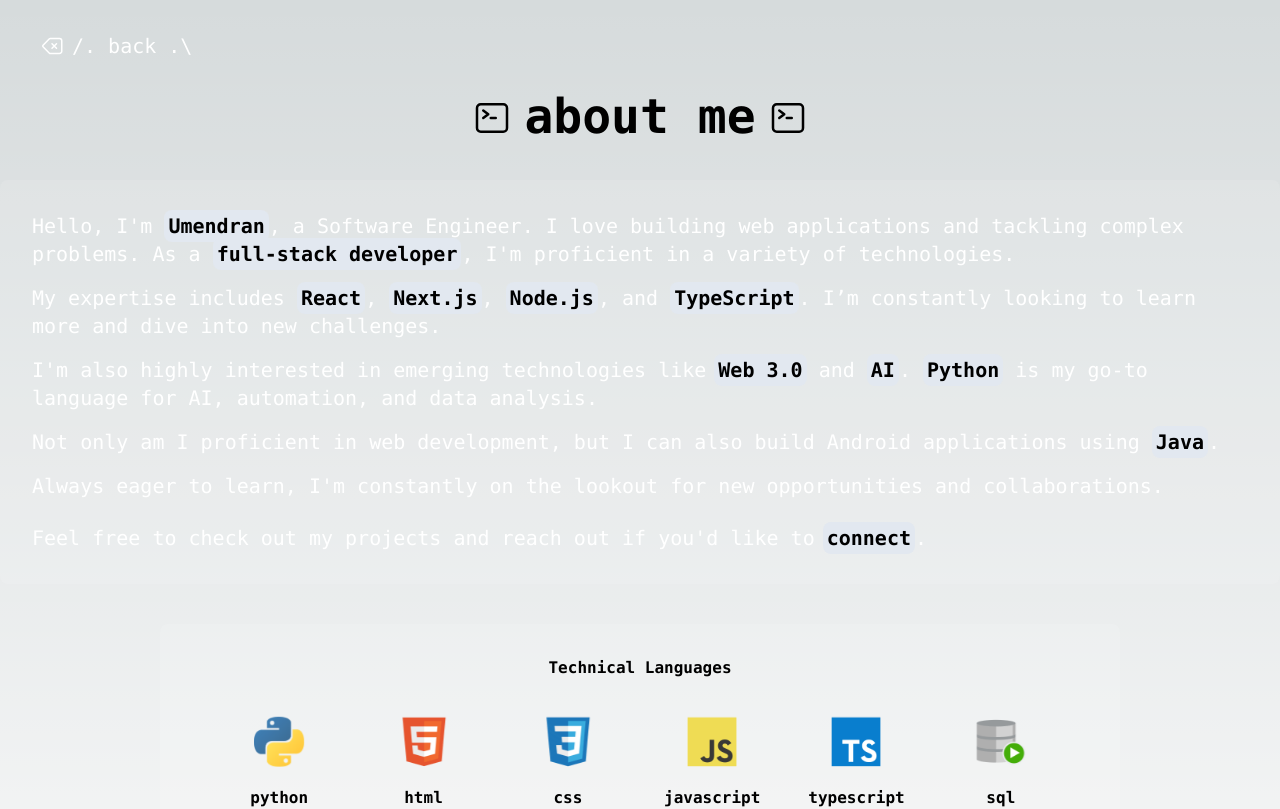
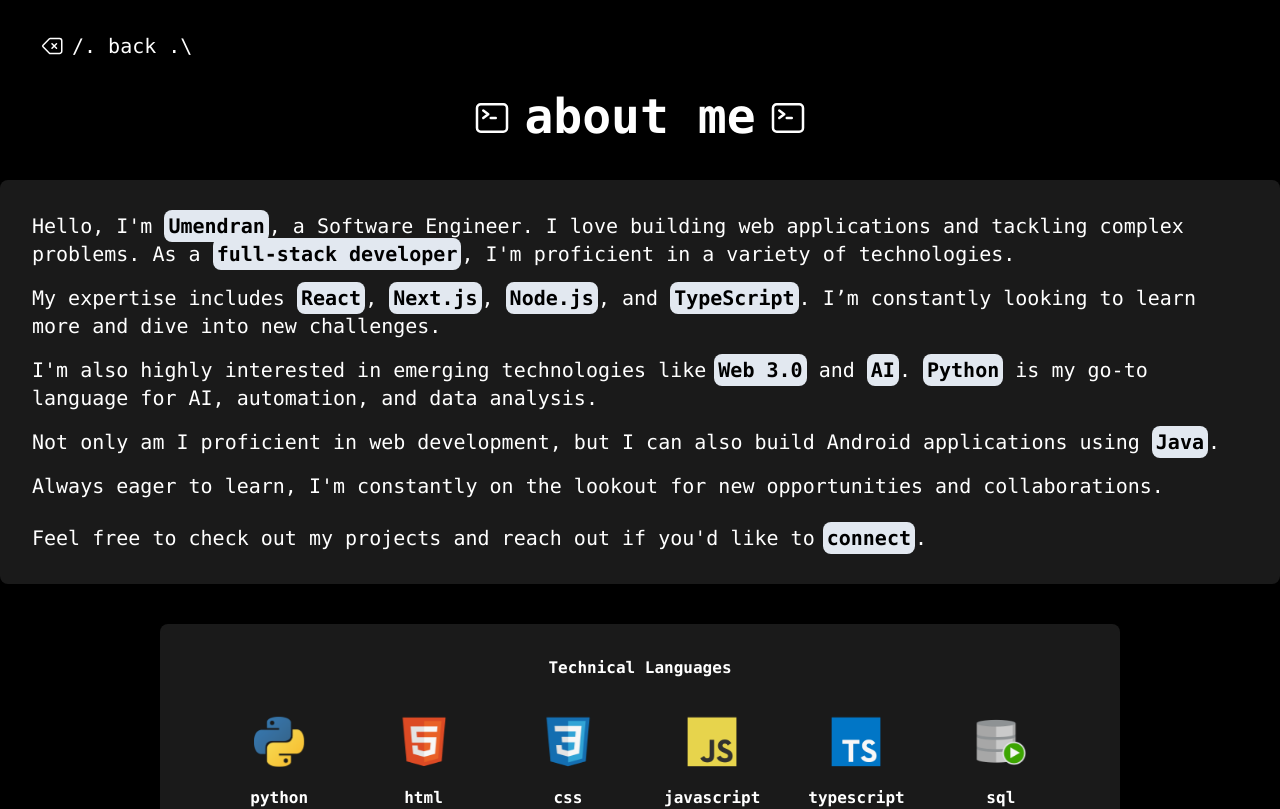
Before and after one commit to Umen14/portfolio_umen, a Next.js app: page /about in a window 1280 px wide. Shown: the top 809 px of the page. Built offline with nearby package versions, Linux system fonts and the light colour scheme.

Commit message:
Changes to be committed: 	modified:   src/app/about/page.tsx 	modified:   src/app/contact/page.tsx 	modified:   src/app/layout.tsx 	modified:   src/app/page.tsx 	modified:   src/app/project-eight/page.tsx 	modified:   src/app/projects/page.tsx 	modified:   src/app/resume/page.tsx

```diff
--- a/src/app/about/page.tsx
+++ b/src/app/about/page.tsx
@@ -35,7 +35,7 @@ const About: React.FC = () => {
   return (
 
 
-    <div className="flex flex-col">
+    <div className="flex flex-col bg-black text-white">
       <div className='pt-8 max-w-fit ml-10 '>
         <Link href="/" passHref className='hover:scale-105 transition-transform duration-300'>
           <div className="flex items-center space-x-2">
--- a/src/app/contact/page.tsx
+++ b/src/app/contact/page.tsx
@@ -55,7 +55,7 @@ export default function Contact() {
 
   return (
 
-    <div>
+    <div className='bg-black text-white'>
       <div className='pt-8 max-w-fit ml-10 '>
         <Link href="/" passHref className='hover:scale-105 transition-transform duration-300'>
           <div className="flex items-center space-x-2">
--- a/src/app/layout.tsx
+++ b/src/app/layout.tsx
@@ -15,7 +15,7 @@ export default function RootLayout({
   children: React.ReactNode;
 }>) {
   return (
-    <html lang="en">
+    <html lang="en" className="bg-black">
       <body className={inter.className}>{children}</body>
     </html>
   );
--- a/src/app/page.tsx
+++ b/src/app/page.tsx
@@ -21,6 +21,7 @@ const CustomButton: React.FC<{ text: string }> = React.memo(({ text }) => (
 // Home page component
 const Home: React.FC = () => {
   return (
+    <div className='bg-black text-white'>
     <motion.div
       className="overflow-hidden animate-slideUp"
       initial={{ opacity: 0 }}
@@ -59,6 +60,7 @@ const Home: React.FC = () => {
         </div>
       </section>
     </motion.div>
+    </div>
   );
 };
 
--- a/src/app/project-eight/page.tsx
+++ b/src/app/project-eight/page.tsx
@@ -87,7 +87,7 @@ const Hangman = () => {
   };
 
   return (
-
+   <div className="bg-black text-white">
     <motion.div className="flex flex-col items-center justify-center min-h-screen bg-black text-white p-4" initial={{ opacity: 0 }} animate={{ opacity: 1 }} transition={{ duration: 0.5 }}>
       <motion.h1 className="text-4xl font-bold mb-4" animate={{ scale: [0.8, 1] }} transition={{ duration: 0.5 }}>Hangman</motion.h1>
       {!category ? (
@@ -134,6 +134,7 @@ const Hangman = () => {
         </>
       )}
     </motion.div>
+    </div>
   );
 };
 
--- a/src/app/projects/page.tsx
+++ b/src/app/projects/page.tsx
@@ -6,7 +6,7 @@ import ProjectCarousel from '@/components/Slider/page';
 export default function Contact() {
 
     return (
-        <div className="h-screen flex flex-col">
+        <div className="h-screen flex flex-col bg-black text-white">
             <div className='pt-8 max-w-fit ml-10 '>
                 <Link href="/" passHref className='hover:scale-105 transition-transform duration-300'>
                     <div className="flex items-center space-x-2">
--- a/src/app/resume/page.tsx
+++ b/src/app/resume/page.tsx
@@ -23,7 +23,7 @@ const ResumePage = () => {
   }, [hasLoaded, setLoaded]);
 
   return (
-    <div>
+    <div className="bg-black text-white ">
       {/* Back Link */}
       <div className="pt-8 max-w-fit ml-10">
         <Link href="/" passHref className="hover:scale-105 transition-transform duration-300">
```
